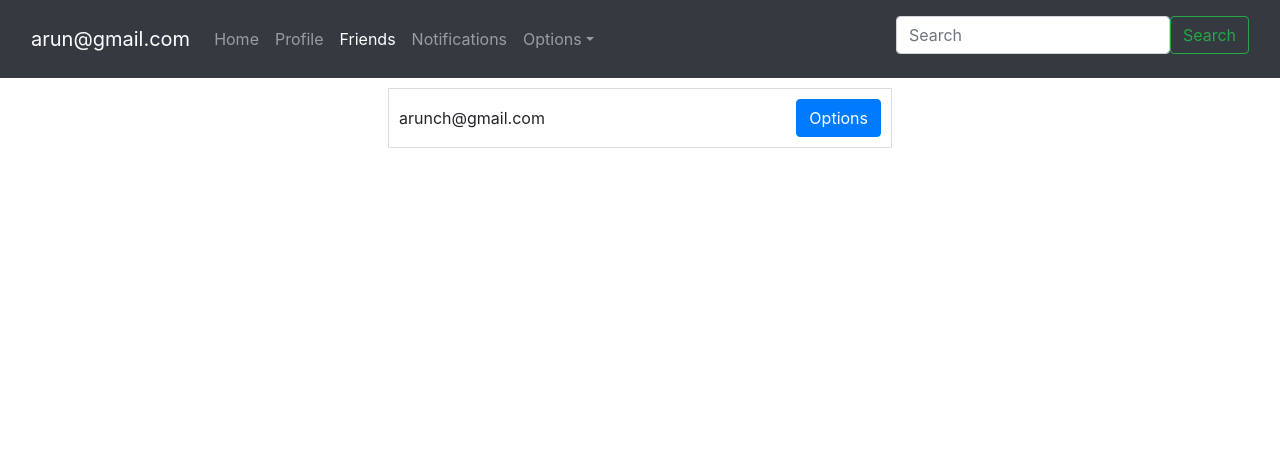
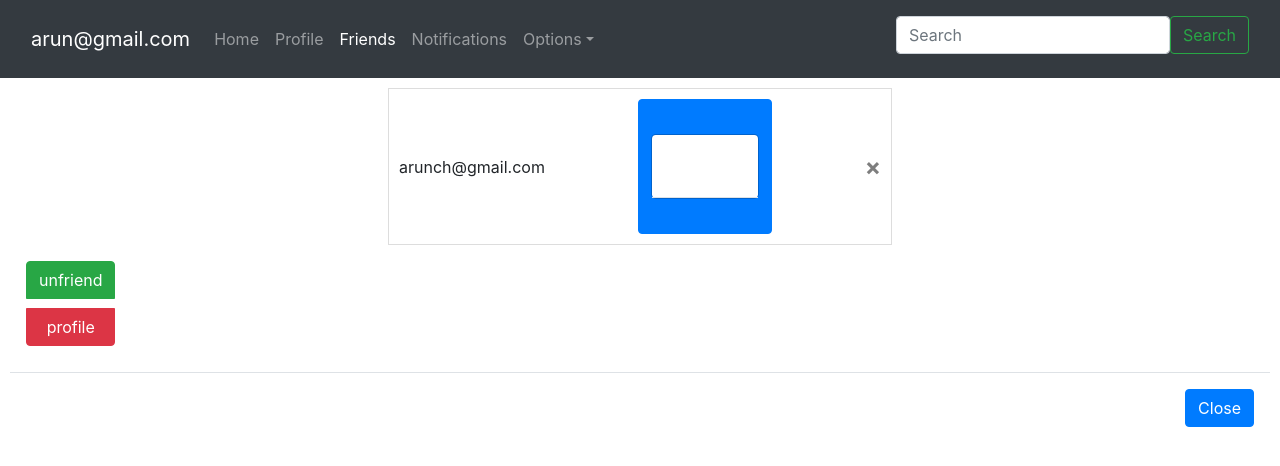
Before and after one commit to ArunDtej/Quotes, a Django app: page /friends/ in a window 1280 px wide. Shown: the top 466 px of the page. Run offline with Django 5.2, Linux system fonts and the light colour scheme; a user stored in the database is signed in; data comes from the database, SQL or seed files in the repository; parts of the project's set-up code (start-up, migrations or seed data) failed here and were passed over; some libraries are stand-ins or nearby versions.

Commit message:
added unfriend and view profile from friends, updated views and models

```diff
--- a/Quotes/urls.py
+++ b/Quotes/urls.py
@@ -1,22 +1,9 @@
-"""
-URL configuration for Quotes project.
 
-The `urlpatterns` list routes URLs to views. For more information please see:
-    https://docs.djangoproject.com/en/5.0/topics/http/urls/
-Examples:
-Function views
-    1. Add an import:  from my_app import views
-    2. Add a URL to urlpatterns:  path('', views.home, name='home')
-Class-based views
-    1. Add an import:  from other_app.views import Home
-    2. Add a URL to urlpatterns:  path('', Home.as_view(), name='home')
-Including another URLconf
-    1. Import the include() function: from django.urls import include, path
-    2. Add a URL to urlpatterns:  path('blog/', include('blog.urls'))
-"""
 from django.contrib import admin
 from django.urls import path, include
 from .views import home, friendsPage, Notif, clearNotifications, acceptFriendRequest, deleteNotification, Profile
+from .views import unFriend
+
 urlpatterns = [
     path('admin/', admin.site.urls),
     path('auth/', include('Login.urls')),
@@ -27,5 +14,6 @@ urlpatterns = [
     path('accept_friend_request/<int:notif_id>/', acceptFriendRequest, name='acceptFriendRequest'),
     path('delete_notification/<int:notif_id>/', deleteNotification, name='deleteNotification'),
     path('profile/', Profile, name = 'profile'),
+    path('unfriend/<int:user_id>/', unFriend, name = 'unfriend')
 
 ]
--- a/templates/friendspage.html
+++ b/templates/friendspage.html
@@ -5,9 +5,10 @@
   {% if friends %}
 
   {% for friend in friends %}
-        <div class="d-flex justify-content-between align-items-center" style="width: 40%; margin: 0 auto; border: 1px solid #ddd; padding: 10px; box-sizing: border-box;">
+  <div class="d-flex justify-content-between align-items-center"
+    style="width: 40%; margin: 0 auto; border: 1px solid #ddd; padding: 10px; box-sizing: border-box;">
     <span class="username" style="white-space: normal;">{{ friend.email }}</span>
-          <button type="button" class="btn btn-primary" data-toggle="modal" data-target="#optionsModal">Options</button>
+    <button type="button" class="btn btn-primary" data-toggle="modal" data-target="#optionsModal" data-friend-id="{{ friend.id }}>Options</button>
         </div>
       {% endfor %}
 
@@ -18,17 +19,21 @@
     {% endif %}
 
     <!-- Modal -->
-    <div class="modal fade" id="optionsModal" tabindex="-1" role="dialog" aria-labelledby="optionsModalLabel" aria-hidden="true">
+    <div class=" modal fade" id="optionsModal" tabindex="-1" role="dialog" aria-labelledby="optionsModalLabel"
+      aria-hidden="true">
       <div class="modal-dialog" role="document">
         <div class="modal-content">
           <div class="modal-header">
             <h5 class="modal-title" id="optionsModalLabel">Options</h5>
-            <button type="button" class="close" data-dismiss="modal" aria-label="Close"><span aria-hidden="true">&times;</span></button>
+            <button type="button" class="close" data-dismiss="modal" aria-label="Close"><span
+                aria-hidden="true">&times;</span></button>
           </div>
           <div class="modal-body">
             <div class="btn-group-vertical" role="group" aria-label="Options">
-              <button type="button" class="btn btn-danger" onclick="performAction1()" style="margin-bottom: 10px;">Unfriend</button>
-              <button type="button" class="btn btn-danger" onclick="performAction2()" style="margin-bottom: 10px;">Unfollow</button>
+
+              <a type="button" class="btn btn-success" id="unfriend" href="" style="margin-bottom: 10px;">unfriend</a>
+              <a type="button" class="btn btn-danger" id="profile" href="" style="margin-bottom: 10px;">profile</a>
+
             </div>
           </div>
           <div class="modal-footer">
@@ -42,13 +47,24 @@
 </div>
 
 <script>
-    function performAction1() {
-      alert('Option 1 selected')
-    }
+  $('#optionsModal').on('show.bs.modal', function (event) {
 
-    function performAction2() {
-      console.log('Navigating to:', url)
-      window.location.href = url
-    }
+      var button = $(event.relatedTarget);
+
+      var friendId = button.data('friend-id');
+
+      var unfriendUrlTemplate = '{% url "unfriend" 0 %}';
+      var profileUrlTemplate = '{% url "deleteNotification" 0 %}';
+
+      var unfriendUrl= unfriendUrlTemplate.replace(/0/, friendId);
+      var profileUrl = profileUrlTemplate.replace(/0/, friendId);
+
+      var modal = $(this);
+      modal.find('#unfriend').attr('href', unfriendUrl);
+      modal.find('#profile').attr('href', profileUrl);
+
+
+  });
 </script>
+
 {% endblock %}
```
Lines whose indentation alone changed are shown as unchanged.
